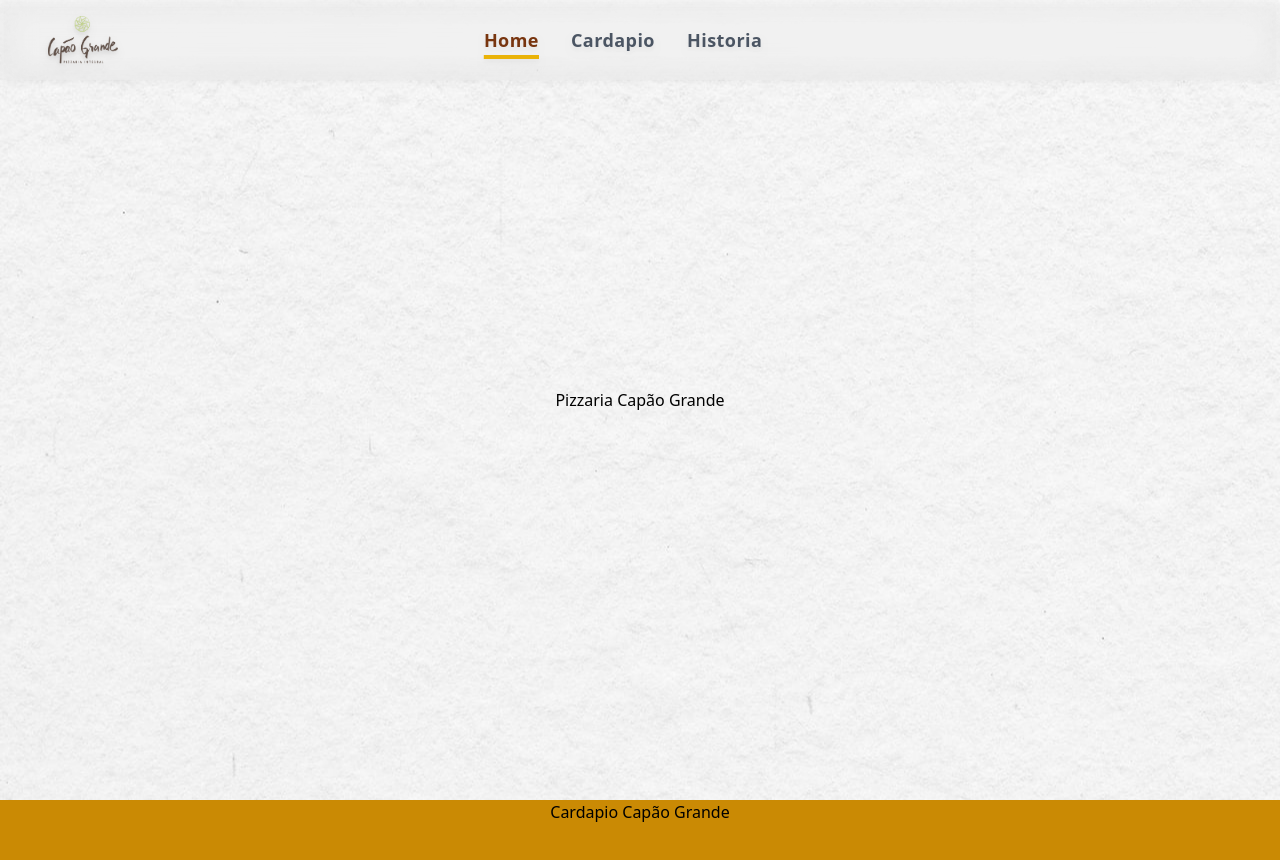
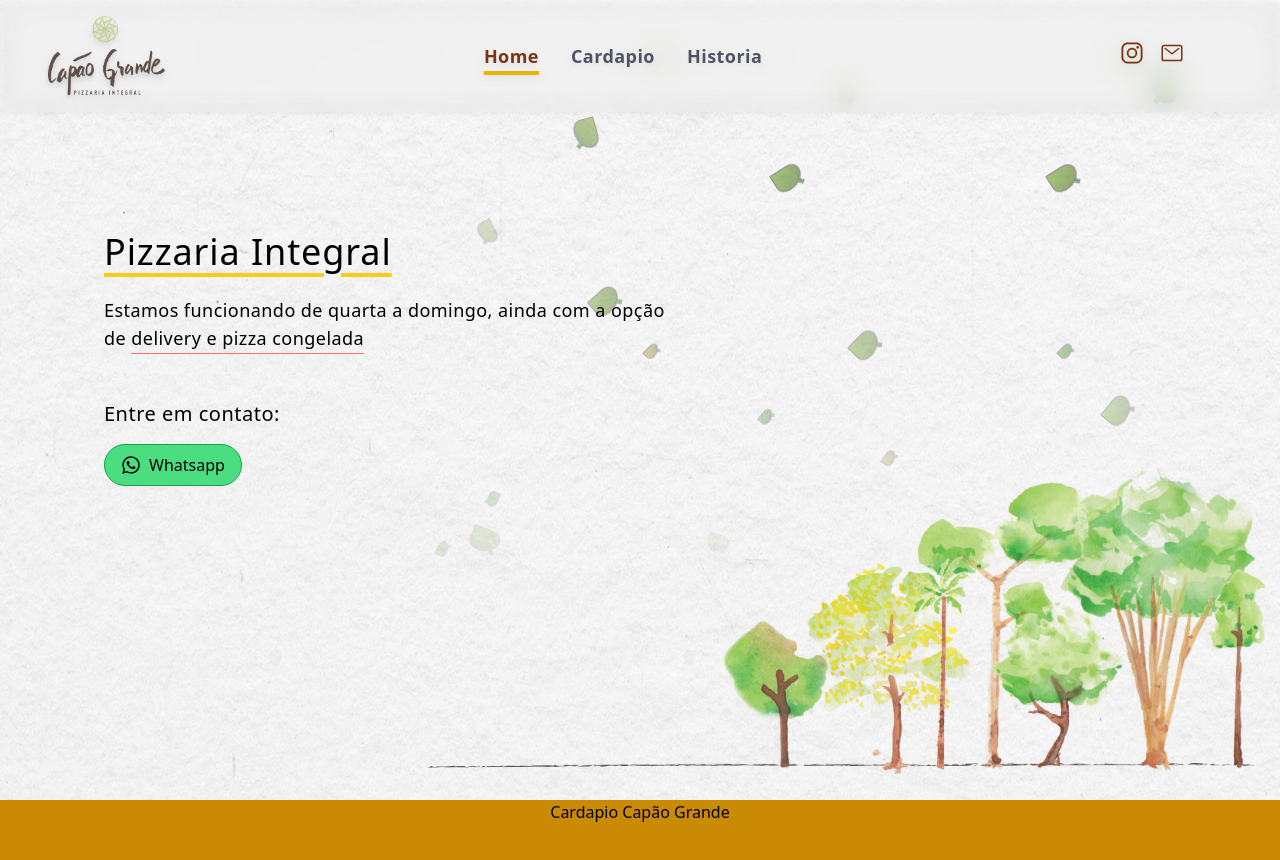
Before and after one commit to pizzariacapaogrande/pizzariacapaogrande.github.io, a Next.js app: page / in a window 1280 px wide. Shown: the top 860 px of the page. Built offline with nearby package versions, Linux system fonts and the light colour scheme.

Commit message:
home effect

```diff
--- /dev/null
+++ b/src/components/CallAction.jsx
@@ -0,0 +1,26 @@
+import React from 'react'
+
+const CallAction = () => {
+    return (
+        <article className="call-action">
+            <div>
+                <h2 className="underline underline-offset-8 decoration-4 decoration-yellow-400">Pizzaria Integral</h2>
+                <div className="text-body">
+                    <p>
+                        Estamos funcionando de quarta a domingo, ainda com a opção de&nbsp;
+                        <span className="underline underline-offset-8 decoration-red-400">delivery e pizza congelada</span>
+                    </p>
+                </div>
+                <div className="w-full h-full mt-6 flex flex-col justify-center items-start">
+                    <h3 className="mb-4">Entre em contato:</h3>
+                    <button className="btn-whatsapp">
+                        <ion-icon id="whats-icon" name="logo-whatsapp"></ion-icon>
+                        Whatsapp
+                    </button>
+                </div>
+            </div>
+        </article>
+    )
+}
+
+export default CallAction
--- a/src/components/Pizzaria.jsx
+++ b/src/components/Pizzaria.jsx
@@ -1,7 +1,10 @@
-import React from 'react'
+import React, { useState } from 'react'
 import bg from "../../public/img/bg.jpg"
+import Image from 'next/image'
+import CallAction from './CallAction'
 
 const Pizzaria = () => {
+    const [leaves, setLeaves] = useState(30)
     const style = {
         backgroundImage: `url(${bg.src})`,
         width: '100%',
@@ -9,7 +12,13 @@ const Pizzaria = () => {
     }
     return (
         <section id="pizzaria" className="pizzaria" style={style}>
-            <div className="w-full h-full flex justify-center items-center">Pizzaria Capão Grande</div>
+            <CallAction />
+            <Image className="arvore" alt="arvore" src="/img/arvores.png" width={1024} height={1024} />
+            <div id="leaves">
+                {
+                    [...Array(leaves)].map((leaf, i) => <i key={i}></i>)
+                }
+            </div>
         </section>
     )
 }
--- a/src/pages/_app.js
+++ b/src/pages/_app.js
@@ -1,4 +1,5 @@
 import '@/styles/globals.css'
+import '@/styles/leaf.css'
 import Script from 'next/script'
 
 export default function App({ Component, pageProps }) {
--- a/src/styles/globals.css
+++ b/src/styles/globals.css
@@ -1,6 +1,7 @@
 @tailwind base;
 @tailwind components;
 @tailwind utilities;
+
 
 @layer base {
     html, body{
@@ -16,13 +17,13 @@
         @apply text-xl tracking-wide
     }
     p {
-        @apply text-base font-light 2xl:text-2xl tracking-wide
+        @apply text-base font-light sm:text-lg 2xl:text-xl tracking-wide
     }
     a {
         @apply text-base sm:text-lg 2xl:text-xl tracking-wide
     }
     span {
-        @apply text-base font-light 2xl:text-2xl tracking-wide
+        @apply text-base font-light sm:text-lg 2xl:text-xl tracking-wide
     }
     button {
         @apply text-base 2xl:text-xl
@@ -37,10 +38,25 @@
     #__next {
         @apply w-full h-full
     }
+    #whats-icon{
+        @apply w-5 h-5 mr-2 text-black
+    }
 
     /* GLOBAL STYLE */
     .aline-desk {
         @apply px-12 2xl:px-24
+    }
+    .btn-whatsapp{
+        @apply w-auto h-auto px-4 py-2
+        flex justify-center items-center
+        bg-green-400 hover:bg-green-300
+        border border-green-600 rounded-full
+    }
+    .text-body{
+        @apply w-full h-full py-6
+    }
+    .text-body p {
+        @apply w-full h-full
     }
 
     /* SITE */
@@ -64,7 +80,7 @@
         @apply w-1/4 h-full
     }
     .logo-image{
-        @apply w-auto h-12 2xl:h-24 drop-shadow-md
+        @apply w-auto h-20 2xl:h-32 drop-shadow-md
     }
     .nav-social{
         @apply w-1/4 h-full px-12
@@ -88,9 +104,13 @@
         underline underline-offset-8 decoration-4 decoration-yellow-500
     }
     .pizzaria{
-        @apply w-full h-full
-        flex flex-col justify-center items-center
-        bg-fixed bg-center
+        @apply w-full h-full bg-fixed bg-center
+    }
+    .call-action{
+        @apply w-1/2 h-auto p-6 absolute top-52 left-20 z-30
+    }
+    .arvore{
+        @apply w-2/3  absolute bottom-0 right-0
     }
     .cardapio{
         @apply w-full h-full
--- /dev/null
+++ b/src/styles/leaf.css
@@ -0,0 +1,198 @@
+/* leaf animations */
+
+#leaves {
+    position:relative;
+    top:5px;
+    right: 5px;
+    width:100%;
+    height: 100%;
+    text-align: right;
+}
+
+#leaves i {
+    display: inline-block;
+    width: 200px;
+    height: 150px;
+    background: linear-gradient(to bottom right, #309900, #005600);
+    transform: skew(20deg);
+    border-radius: 5% 40% 70%;
+    box-shadow: inset 0px 0px 1px #222;
+    border: 1px solid #333;
+    z-index: 10;
+    -webkit-animation: falling 5s 0s infinite;
+    animation: falling 5s 0s infinite;
+}
+
+#leaves i:nth-of-type(2n) {
+    -webkit-animation: falling2 5s 0s infinite;
+    animation: falling2 5s 0s infinite;
+}
+#leaves i:nth-of-type(3n) {
+    -webkit-animation: falling3 5s 0s infinite;
+    animation: falling3 5s 0s infinite;
+}
+
+#leaves i:before {
+  position: absolute;
+  content: '';
+  top: 117px;
+  right: 9px;
+  height: 27px;
+  width: 32px;
+  transform: rotate(49deg);
+  border-radius: 0% 15% 15% 0%;
+  border-top: 1px solid #222;
+  border-bottom: 1px solid #222;
+  border-left: 0px solid #222;
+  border-right: 1px solid #222;
+  background: linear-gradient(to right, rgba(0,100,0,1), #005600);
+  z-index: 1;
+}
+
+#leaves i:after {
+  content: '';
+  height: 125px;
+  width: 10px;
+  background: linear-gradient(to right, rgba(0,0,0,.15), rgba(0,0,0,0));
+  display: block;
+  transform: rotate(125deg);
+  position: absolute;
+  left: 85px;
+  border-radius:50%;
+}
+
+
+#leaves i:nth-of-type(n)    { height:23px; width:30px; }
+#leaves i:nth-of-type(n):before { width:7px; height:5px; top:17px; right:1px; }
+#leaves i:nth-of-type(n):after { width:2px; height:17px; left: 12px; top:0px; }
+
+#leaves i:nth-of-type(2n+1)    { height:11px; width:16px; }
+#leaves i:nth-of-type(2n+1):before { width:4px; height:3px; top:7px; right:0px; }
+#leaves i:nth-of-type(2n+1):after { width:2px; height:6px; left: 5px; top:1px; }
+
+#leaves i:nth-of-type(3n+2)  { height:17px; width:23px; }
+#leaves i:nth-of-type(3n+2):before  { height:4px; width:4px; top:12px; right:1px; }
+#leaves i:nth-of-type(3n+2):after  { height:10px; width:2px; top:1px; left:8px; }
+
+#leaves i:nth-of-type(n)   {
+    -webkit-animation-delay: 1.9s;
+    animation-delay: 1.9s;
+}
+#leaves i:nth-of-type(2n)  {
+    -webkit-animation-delay: 3.9s;
+    animation-delay: 3.9s;
+}
+#leaves i:nth-of-type(3n)  {
+    -webkit-animation-delay: 2.3s;
+    animation-delay: 2.3s;
+}
+#leaves i:nth-of-type(4n)  {
+    -webkit-animation-delay: 4.4s;
+    animation-delay: 4.4s;
+}
+#leaves i:nth-of-type(5n)  {
+    -webkit-animation-delay: 5s;
+    animation-delay: 5s;
+}
+#leaves i:nth-of-type(6n)  {
+    -webkit-animation-delay: 3.5s;
+    animation-delay: 3.5s;
+}
+#leaves i:nth-of-type(7n)  {
+    -webkit-animation-delay: 2.8s;
+    animation-delay: 2.8s;
+}
+#leaves i:nth-of-type(8n)  {
+    -webkit-animation-delay: 1.5s;
+    animation-delay: 1.5s;
+}
+#leaves i:nth-of-type(9n)  {
+    -webkit-animation-delay: 3.3s;
+    animation-delay: 3.3s;
+}
+#leaves i:nth-of-type(10n) {
+    -webkit-animation-delay: 2.5s;
+    animation-delay: 2.5s;
+}
+#leaves i:nth-of-type(11n) {
+    -webkit-animation-delay: 1.2s;
+    animation-delay: 1.2s;
+}
+#leaves i:nth-of-type(12n) {
+    -webkit-animation-delay: 4.1s;
+    animation-delay: 4.1s;
+}
+#leaves i:nth-of-type(13n) {
+    -webkit-animation-delay: 1s;
+    animation-delay: 1s;
+}
+#leaves i:nth-of-type(14n) {
+    -webkit-animation-delay: 4.7s;
+    animation-delay: 4.7s;
+}
+#leaves i:nth-of-type(15n) {
+    -webkit-animation-delay: 3s;
+    animation-delay: 3s;
+}
+
+#leaves i:nth-of-type(n)    { background: linear-gradient(to bottom right, #309900, #005600); }
+#leaves i:nth-of-type(2n+2)  { background: linear-gradient(to bottom right, #5e9900, #2b5600); }
+#leaves i:nth-of-type(4n+1)  { background: linear-gradient(to bottom right, #990, #564500); }
+
+#leaves i:nth-of-type(n)    { opacity: .7;}
+#leaves i:nth-of-type(3n+1)  { opacity: .5;}
+#leaves i:nth-of-type(3n+2)  { opacity: .3;}
+
+#leaves i:nth-of-type(n)    {transform: rotate(180deg);}
+
+
+#leaves i:nth-of-type(n) {
+    -webkit-animation-timing-function:ease-in-out;
+    animation-timing-function:ease-in-out;
+}
+
+@keyframes falling {
+
+    0% {
+        -webkit-transform:
+            translate3d(300,0,0)
+            rotate(0deg);
+    }
+
+    100% {
+        -webkit-transform:
+            translate3d(-350px,700px,0)
+            rotate(90deg);
+        opacity: 0;
+    }
+}
+
+@keyframes falling3 {
+     0% {
+        -webkit-transform:
+            translate3d(0,0,0)
+            rotate(-20deg);
+    }
+
+    100% {
+        -webkit-transform:
+            translate3d(-230px,640px,0)
+            rotate(-70deg);
+        opacity: 0;
+    }
+}
+
+@keyframes falling2 {
+     0% {
+        -webkit-transform:
+            translate3d(0,0,0)
+            rotate(90deg);
+    }
+
+    100% {
+        -webkit-transform:
+            translate3d(-400px,680px,0)
+            rotate(0deg);
+        opacity: 0;
+    }
+}
```
Also changed, not shown: public/img/arvores.png (added).
